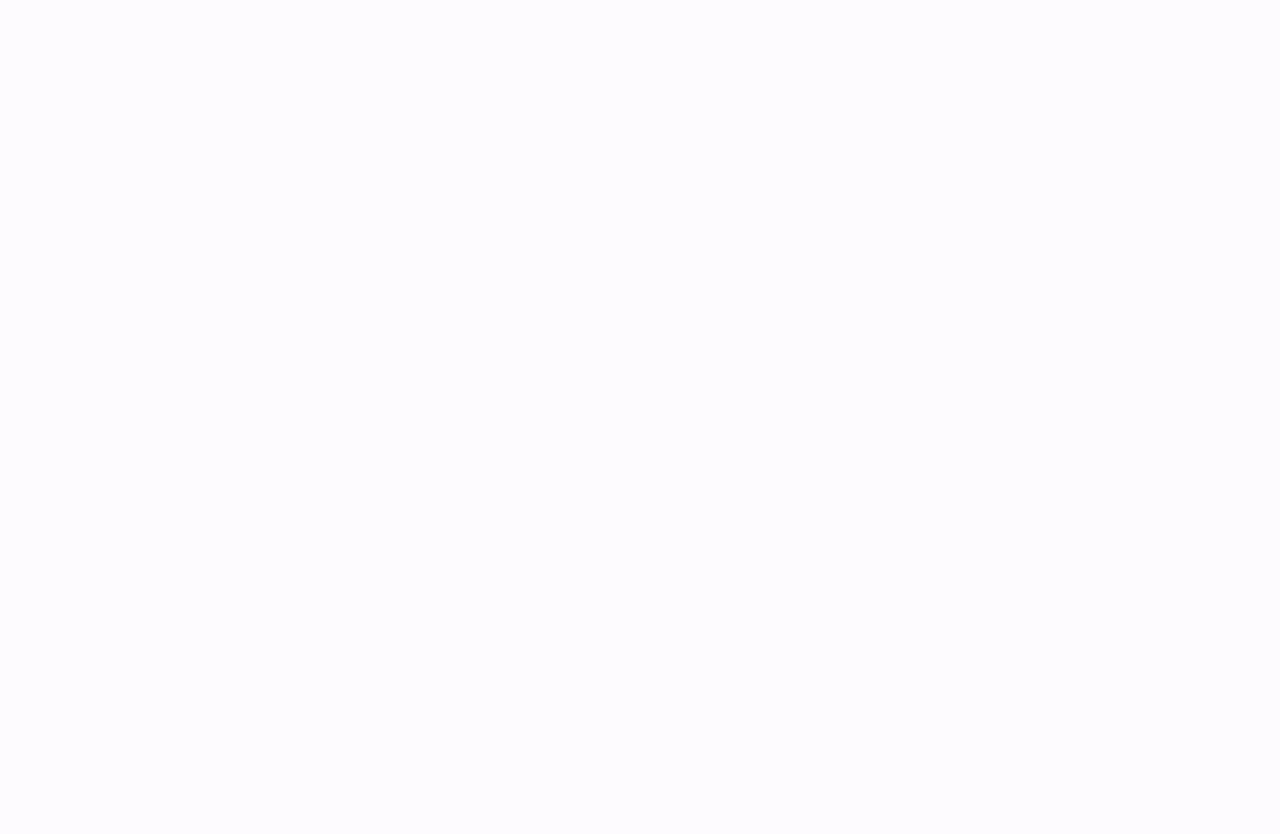
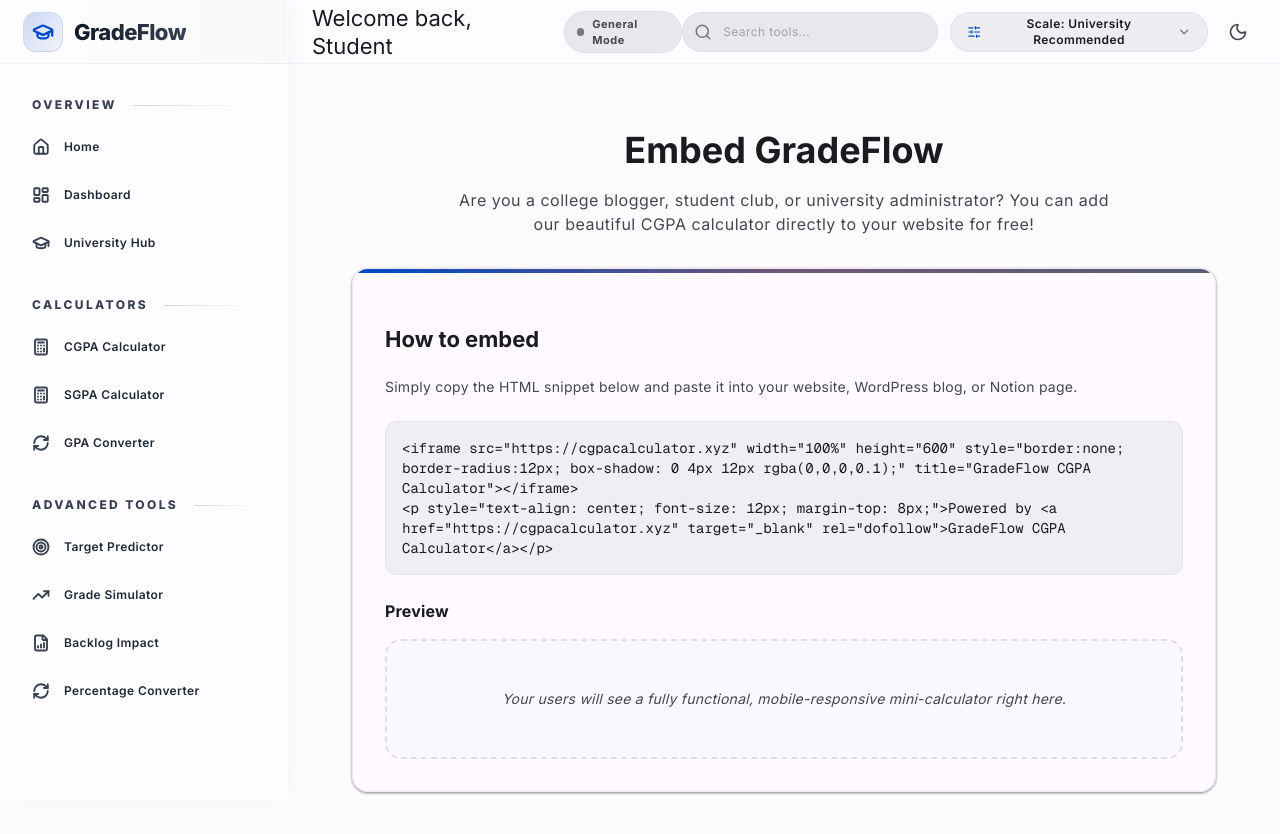
Before and after one commit to Bikesh3764/Grade-Flow, a Next.js app: page /embed in a window 1280 px wide. Before the commit this address had no page. Shown: the top 834 px of the page. Before the commit the page ends 800 px from the top, so only its background shows below. Built offline with nearby package versions, Linux system fonts and the light colour scheme.

Commit message:
feat: growth engineering - share button, embed page, and PWA manifest

```diff
--- a/src/app/(app)/dashboard/page.tsx
+++ b/src/app/(app)/dashboard/page.tsx
@@ -7,6 +7,8 @@
 import { LineChart, Line, XAxis, YAxis, Tooltip, ResponsiveContainer } from "recharts";
 import Link from "next/link";
 import { BookOpen, Target, TrendingUp, Trophy, ArrowRight, Calculator, RefreshCw } from "lucide-react";
+
+import { ShareButton } from "@/components/ui/ShareButton";
 
 export default function Dashboard() {
   const profile = useAppStore(state => state.profile);
@@ -45,6 +47,17 @@
           <Link href="/university-hub" className="px-6 py-2.5 rounded-xl bg-primary text-on-primary font-medium shadow-elevation-1 hover:shadow-elevation-2 transition-all whitespace-nowrap">
             Setup Profile
           </Link>
+        </div>
+      )}
+
+      {isSetup && currentCgpa > 0 && (
+        <div className="flex justify-between items-center">
+          <h2 className="text-headline-sm font-bold">Your Dashboard</h2>
+          <ShareButton
+            title="My CGPA"
+            text={`I just calculated my CGPA on GradeFlow and got ${currentCgpa.toFixed(2)} at ${university?.name || 'my university'}! Calculate yours:`}
+            url="https://cgpacalculator.xyz"
+          />
         </div>
       )}
 
--- /dev/null
+++ b/src/app/(app)/embed/page.tsx
@@ -0,0 +1,44 @@
+import { Metadata } from "next";
+
+export const metadata: Metadata = {
+  title: "Embed GradeFlow | Add a CGPA Calculator to your site",
+  description: "Embed our highly accurate, university-specific CGPA calculator directly on your blog or college website.",
+};
+
+export default function EmbedPage() {
+  const embedCode = `<iframe src="https://cgpacalculator.xyz" width="100%" height="600" style="border:none; border-radius:12px; box-shadow: 0 4px 12px rgba(0,0,0,0.1);" title="GradeFlow CGPA Calculator"></iframe>
+<p style="text-align: center; font-size: 12px; margin-top: 8px;">Powered by <a href="https://cgpacalculator.xyz" target="_blank" rel="dofollow">GradeFlow CGPA Calculator</a></p>`;
+
+  return (
+    <div className="max-w-4xl mx-auto space-y-8 animate-in fade-in slide-in-from-bottom-4 duration-500 py-8 px-4">
+      <div className="text-center max-w-2xl mx-auto space-y-4">
+        <h1 className="text-display-sm font-bold text-on-surface">Embed GradeFlow</h1>
+        <p className="text-body-lg text-on-surface-variant">
+          Are you a college blogger, student club, or university administrator? You can add our beautiful CGPA calculator directly to your website for free!
+        </p>
+      </div>
+
+      <div className="glass-panel rounded-2xl p-6 md:p-8 space-y-6 border border-primary/20 relative overflow-hidden">
+        <div className="absolute top-0 left-0 w-full h-1 bg-gradient-to-r from-primary via-tertiary to-secondary" />
+
+        <h2 className="text-title-lg font-bold text-on-surface">How to embed</h2>
+        <p className="text-body-md text-on-surface-variant mb-4">
+          Simply copy the HTML snippet below and paste it into your website, WordPress blog, or Notion page.
+        </p>
+
+        <div className="bg-surface-variant/50 p-4 rounded-xl font-mono text-sm overflow-x-auto border border-outline-variant/30">
+          <pre className="text-on-surface whitespace-pre-wrap">{embedCode}</pre>
+        </div>
+
+        <div className="mt-8">
+          <h3 className="text-title-md font-bold mb-4">Preview</h3>
+          <div className="p-4 border-2 border-dashed border-outline-variant/50 rounded-2xl bg-surface-variant/10 text-center py-12">
+            <p className="text-body-md text-on-surface-variant italic">
+              Your users will see a fully functional, mobile-responsive mini-calculator right here.
+            </p>
+          </div>
+        </div>
+      </div>
+    </div>
+  );
+}
--- a/src/app/layout.tsx
+++ b/src/app/layout.tsx
@@ -28,7 +28,8 @@
     card: "summary_large_image",
     title: "CGPA Calculator & Academic Tracker | GradeFlow",
     description: "The ultimate tool to calculate your CGPA, SGPA, and convert percentages to CGPA.",
-  }
+  },
+  manifest: "/manifest.json",
 };
 
 export default function RootLayout({
--- /dev/null
+++ b/src/components/ui/ShareButton.tsx
@@ -0,0 +1,41 @@
+"use client";
+
+import { Share2, Check } from "lucide-react";
+import { useState } from "react";
+
+export function ShareButton({ title, text, url }: { title: string, text: string, url: string }) {
+  const [copied, setCopied] = useState(false);
+
+  const handleShare = async () => {
+    if (navigator.share) {
+      try {
+        await navigator.share({
+          title,
+          text,
+          url,
+        });
+      } catch (err) {
+        console.error("Error sharing:", err);
+      }
+    } else {
+      // Fallback to clipboard
+      try {
+        await navigator.clipboard.writeText(`${text} ${url}`);
+        setCopied(true);
+        setTimeout(() => setCopied(false), 2000);
+      } catch (err) {
+        console.error("Failed to copy:", err);
+      }
+    }
+  };
+
+  return (
+    <button
+      onClick={handleShare}
+      className="flex items-center gap-2 px-4 py-2 rounded-xl bg-primary/10 text-primary hover:bg-primary/20 transition-colors font-semibold text-label-lg"
+    >
+      {copied ? <Check size={18} /> : <Share2 size={18} />}
+      <span>{copied ? "Copied!" : "Share Result"}</span>
+    </button>
+  );
+}
```
Also changed, not shown: public/manifest.json (added).
